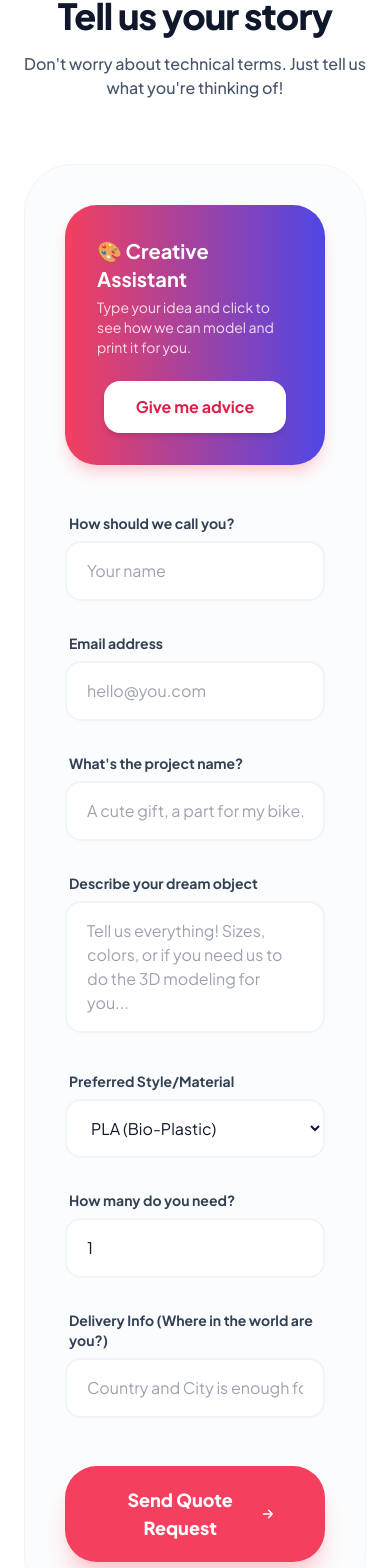
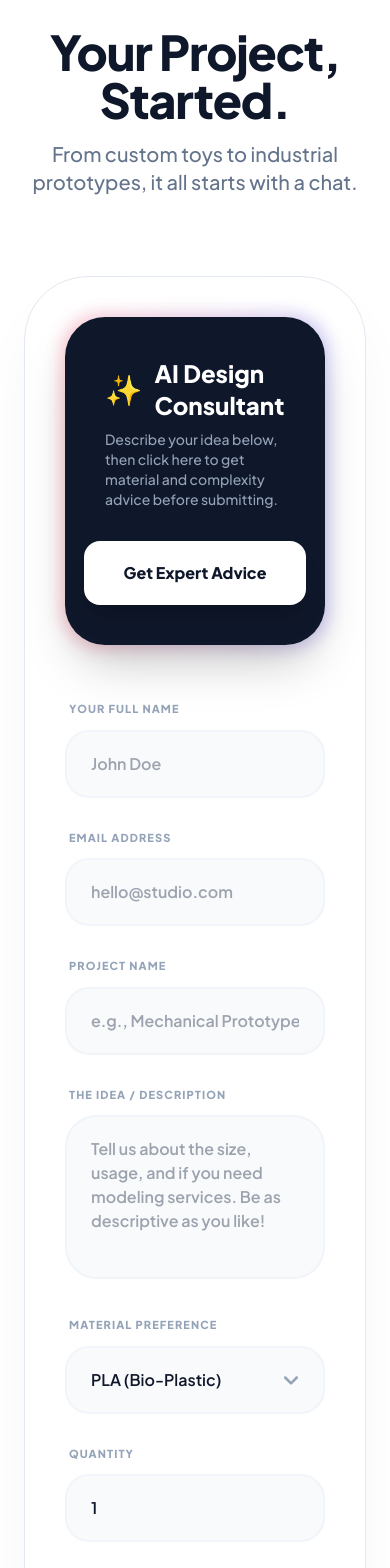
Before and after one commit to denizilgazdag-sketch/O3D-cs, a React (Vite) app: page / in a window 390 px wide. Shown: the part 5974-7542 px from the top of the page. Built offline with nearby package versions, Linux system fonts and the light colour scheme.

Commit message:
Update QuoteForm.tsx

```diff
--- a/components/QuoteForm.tsx
+++ b/components/QuoteForm.tsx
@@ -1,4 +1,3 @@
-
 import React, { useState } from 'react';
 import { MaterialType, ProjectQuote, AIResponse } from '../types';
 import { analyzeProject } from '../services/geminiService';
@@ -25,7 +24,7 @@ const QuoteForm: React.FC = () => {
 
   const handleAIHelp = async () => {
     if (!formData.description) {
-      alert("Please tell us a little bit about your idea first!");
+      alert("Please tell us about your idea so our AI can give you advice!");
       return;
     }
     setLoading(true);
@@ -34,7 +33,7 @@ const QuoteForm: React.FC = () => {
       setAiAnalysis(result);
     } catch (error) {
       console.error(error);
-      alert("Our AI consultant is busy drawing. Try again in a second!");
+      alert("AI Lab is a bit busy. Please try again in a few moments!");
     } finally {
       setLoading(false);
     }
@@ -42,44 +41,63 @@ const QuoteForm: React.FC = () => {
 
   const handleSubmit = (e: React.FormEvent) => {
     e.preventDefault();
-    alert("Wonderful! We've received your request. One of our creative humans will look at it and email you back soon!");
+    alert("Request received! Our London team will review your project and email you back shortly.");
   };
 
   return (
-    <section id="quote" className="py-24 bg-white relative">
-      <div className="max-w-4xl mx-auto px-6">
-        <div className="text-center mb-16 space-y-4">
-          <h2 className="text-4xl font-extrabold text-slate-900 tracking-tight">Tell us your story</h2>
-          <p className="text-slate-600 font-medium">Don't worry about technical terms. Just tell us what you're thinking of!</p>
+    <section id="quote" className="py-32 bg-white relative overflow-hidden">
+      {/* Decorative Blur */}
+      <div className="absolute top-1/2 left-1/2 -translate-x-1/2 -translate-y-1/2 w-[60rem] h-[60rem] bg-indigo-50/50 rounded-full blur-[120px] -z-10"></div>
+
+      <div className="max-w-5xl mx-auto px-6">
+        <div className="text-center mb-20 space-y-4">
+          <h2 className="text-5xl font-black text-slate-900 tracking-tight leading-none">Your Project, Started.</h2>
+          <p className="text-xl text-slate-500 font-medium">From custom toys to industrial prototypes, it all starts with a chat.</p>
         </div>
 
-        <form onSubmit={handleSubmit} className="grid grid-cols-1 md:grid-cols-2 gap-8 bg-slate-50/50 p-10 rounded-[3rem] border border-slate-100 shadow-xl shadow-rose-100/20">
-          <div className="col-span-full bg-gradient-to-r from-rose-500 to-indigo-600 text-white p-8 rounded-[2rem] flex flex-col md:flex-row items-center gap-6 mb-4 shadow-lg shadow-rose-200">
-            <div className="flex-1">
-              <h3 className="font-bold text-xl mb-1 flex items-center gap-2">
-                🎨 Creative Assistant
+        <form onSubmit={handleSubmit} className="grid grid-cols-1 md:grid-cols-2 gap-x-12 gap-y-8 bg-white p-10 md:p-16 rounded-[4rem] border border-slate-200 shadow-[0_32px_64px_-12px_rgba(0,0,0,0.05)]">
+
+          <div className="col-span-full relative mb-6 group">
+            <div className="absolute -inset-1 bg-gradient-to-r from-rose-500 to-indigo-600 rounded-[2.5rem] blur opacity-25 group-hover:opacity-40 transition duration-1000"></div>
+            <div className="relative bg-slate-900 text-white p-10 rounded-[2.5rem] flex flex-col md:flex-row items-center gap-8 shadow-2xl">
+              <div className="flex-1 space-y-2">
+                <h3 className="font-black text-2xl flex items-center gap-3">
+                  <span className="text-3xl">✨</span> AI Design Consultant
                 </h3>
-              <p className="text-rose-50 text-sm opacity-90">Type your idea and click to see how we can model and print it for you.</p>
+                <p className="text-slate-400 text-sm font-medium">Describe your idea below, then click here to get material and complexity advice before submitting.</p>
               </div>
               <button
                 type="button"
                 onClick={handleAIHelp}
                 disabled={loading}
-              className="whitespace-nowrap px-8 py-3.5 bg-white text-rose-600 font-bold rounded-2xl hover:bg-rose-50 transition-all shadow-md active:scale-95 disabled:opacity-50"
+                className="whitespace-nowrap px-10 py-5 bg-white text-slate-900 font-black rounded-2xl hover:bg-rose-50 transition-all shadow-xl active:scale-95 disabled:opacity-50 disabled:cursor-wait"
               >
-              {loading ? "Thinking..." : "Give me advice"}
+                {loading ? (
+                  <span className="flex items-center gap-3">
+                    <svg className="animate-spin h-5 w-5 text-rose-500" xmlns="http://www.w3.org/2000/svg" fill="none" viewBox="0 0 24 24">
+                      <circle className="opacity-25" cx="12" cy="12" r="10" stroke="currentColor" strokeWidth="4"></circle>
+                      <path className="opacity-75" fill="currentColor" d="M4 12a8 8 0 018-8V0C5.373 0 0 5.373 0 12h4zm2 5.291A7.962 7.962 0 014 12H0c0 3.042 1.135 5.824 3 7.938l3-2.647z"></path>
+                    </svg>
+                    Analyzing...
+                  </span>
+                ) : "Get Expert Advice"}
               </button>
+            </div>
           </div>
 
           {aiAnalysis && (
-            <div className="col-span-full bg-white border-2 border-rose-500/10 p-6 rounded-2xl animate-fade-in">
-              <h4 className="font-extrabold text-rose-600 mb-2 flex items-center gap-2">
-                O3D Insights
+            <div className="col-span-full bg-indigo-50/50 border-2 border-indigo-100 p-8 rounded-[2.5rem] animate-fade-in relative">
+              <div className="absolute top-4 right-6 text-2xl opacity-20">📐</div>
+              <h4 className="font-black text-indigo-900 mb-3 flex items-center gap-2 text-lg">
+                Studio Insight
               </h4>
-              <p className="text-sm text-slate-700 mb-4 leading-relaxed font-medium italic">"{aiAnalysis.analysis}"</p>
-              <div className="flex flex-wrap gap-2">
+              <p className="text-slate-700 mb-6 leading-relaxed font-semibold italic text-lg">"{aiAnalysis.analysis}"</p>
+              <div className="flex flex-wrap gap-3">
+                <span className="px-4 py-2 bg-white border border-indigo-200 text-indigo-700 text-xs font-black rounded-xl uppercase tracking-widest shadow-sm">
+                  Complexity: {aiAnalysis.complexity}
+                </span>
                 {aiAnalysis.suggestedMaterials.map(m => (
-                  <span key={m} className="px-3 py-1 bg-rose-50 text-rose-600 text-xs font-bold rounded-full border border-rose-100 uppercase tracking-tighter">
+                  <span key={m} className="px-4 py-2 bg-rose-500 text-white text-xs font-black rounded-xl uppercase tracking-widest shadow-md">
                     {m}
                   </span>
                 ))}
@@ -87,95 +105,105 @@ const QuoteForm: React.FC = () => {
             </div>
           )}
 
-          <div className="space-y-2">
-            <label className="block text-sm font-bold text-slate-700 px-1">How should we call you?</label>
+          <div className="space-y-3">
+            <label className="block text-[11px] font-black text-slate-400 uppercase tracking-widest px-1">Your Full Name</label>
             <input
               required
               name="name"
+              autoComplete="name"
               onChange={handleInputChange}
-              className="w-full px-5 py-4 bg-white border-2 border-slate-100 rounded-2xl focus:border-rose-400 outline-none transition-all"
-              placeholder="Your name"
+              className="w-full px-6 py-5 bg-slate-50 border-2 border-slate-100 rounded-3xl focus:border-rose-400 focus:bg-white outline-none transition-all font-semibold"
+              placeholder="John Doe"
             />
           </div>
 
-          <div className="space-y-2">
-            <label className="block text-sm font-bold text-slate-700 px-1">Email address</label>
+          <div className="space-y-3">
+            <label className="block text-[11px] font-black text-slate-400 uppercase tracking-widest px-1">Email Address</label>
             <input
               required
               type="email"
               name="email"
+              autoComplete="email"
               onChange={handleInputChange}
-              className="w-full px-5 py-4 bg-white border-2 border-slate-100 rounded-2xl focus:border-rose-400 outline-none transition-all"
-              placeholder="hello@you.com"
+              className="w-full px-6 py-5 bg-slate-50 border-2 border-slate-100 rounded-3xl focus:border-rose-400 focus:bg-white outline-none transition-all font-semibold"
+              placeholder="hello@studio.com"
             />
           </div>
 
-          <div className="col-span-full space-y-2">
-            <label className="block text-sm font-bold text-slate-700 px-1">What's the project name?</label>
+          <div className="col-span-full space-y-3">
+            <label className="block text-[11px] font-black text-slate-400 uppercase tracking-widest px-1">Project Name</label>
             <input
               required
               name="projectName"
               onChange={handleInputChange}
-              className="w-full px-5 py-4 bg-white border-2 border-slate-100 rounded-2xl focus:border-rose-400 outline-none transition-all"
-              placeholder="A cute gift, a part for my bike..."
+              className="w-full px-6 py-5 bg-slate-50 border-2 border-slate-100 rounded-3xl focus:border-rose-400 focus:bg-white outline-none transition-all font-semibold"
+              placeholder="e.g., Mechanical Prototype V2"
             />
           </div>
 
-          <div className="col-span-full space-y-2">
-            <label className="block text-sm font-bold text-slate-700 px-1">Describe your dream object</label>
+          <div className="col-span-full space-y-3">
+            <label className="block text-[11px] font-black text-slate-400 uppercase tracking-widest px-1">The Idea / Description</label>
             <textarea
               required
               name="description"
               onChange={handleInputChange}
-              rows={4}
-              className="w-full px-5 py-4 bg-white border-2 border-slate-100 rounded-2xl focus:border-rose-400 outline-none transition-all resize-none"
-              placeholder="Tell us everything! Sizes, colors, or if you need us to do the 3D modeling for you..."
+              rows={5}
+              className="w-full px-6 py-5 bg-slate-50 border-2 border-slate-100 rounded-[2rem] focus:border-rose-400 focus:bg-white outline-none transition-all font-semibold resize-none"
+              placeholder="Tell us about the size, usage, and if you need modeling services. Be as descriptive as you like!"
             ></textarea>
           </div>
 
-          <div className="space-y-2">
-            <label className="block text-sm font-bold text-slate-700 px-1">Preferred Style/Material</label>
+          <div className="space-y-3">
+            <label className="block text-[11px] font-black text-slate-400 uppercase tracking-widest px-1">Material Preference</label>
+            <div className="relative">
               <select
                 name="material"
                 onChange={handleInputChange}
-              className="w-full px-5 py-4 bg-white border-2 border-slate-100 rounded-2xl focus:border-rose-400 outline-none transition-all cursor-pointer"
+                className="w-full px-6 py-5 bg-slate-50 border-2 border-slate-100 rounded-3xl focus:border-rose-400 focus:bg-white outline-none transition-all font-semibold cursor-pointer appearance-none"
               >
                 {Object.values(MaterialType).map(m => <option key={m} value={m}>{m}</option>)}
-              <option value="Unsure">I'm not sure, help me choose!</option>
+                <option value="Unsure">Help me choose!</option>
               </select>
+              <div className="absolute right-6 top-1/2 -translate-y-1/2 pointer-events-none text-slate-400">
+                <svg className="w-5 h-5" fill="none" stroke="currentColor" viewBox="0 0 24 24"><path d="M19 9l-7 7-7-7" strokeWidth="3" strokeLinecap="round" strokeLinejoin="round"/></svg>
+              </div>
+            </div>
           </div>
 
-          <div className="space-y-2">
-            <label className="block text-sm font-bold text-slate-700 px-1">How many do you need?</label>
+          <div className="space-y-3">
+            <label className="block text-[11px] font-black text-slate-400 uppercase tracking-widest px-1">Quantity</label>
             <input
               type="number"
               name="quantity"
               min="1"
               defaultValue="1"
               onChange={handleInputChange}
-              className="w-full px-5 py-4 bg-white border-2 border-slate-100 rounded-2xl focus:border-rose-400 outline-none transition-all"
+              className="w-full px-6 py-5 bg-slate-50 border-2 border-slate-100 rounded-3xl focus:border-rose-400 focus:bg-white outline-none transition-all font-semibold"
             />
           </div>
 
-          <div className="col-span-full space-y-2">
-            <label className="block text-sm font-bold text-slate-700 px-1">Delivery Info (Where in the world are you?)</label>
+          <div className="col-span-full space-y-3">
+            <label className="block text-[11px] font-black text-slate-400 uppercase tracking-widest px-1">Delivery Destination (City, Country)</label>
+            <div className="relative">
               <input
                 required
                 name="shippingAddress"
                 onChange={handleInputChange}
-              className="w-full px-5 py-4 bg-white border-2 border-slate-100 rounded-2xl focus:border-rose-400 outline-none transition-all"
-              placeholder="Country and City is enough for now!"
+                className="w-full px-14 py-5 bg-slate-50 border-2 border-slate-100 rounded-3xl focus:border-rose-400 focus:bg-white outline-none transition-all font-semibold"
+                placeholder="Where should we ship it?"
               />
+              <span className="absolute left-6 top-1/2 -translate-y-1/2 text-xl">📍</span>
+            </div>
           </div>
 
-          <div className="col-span-full flex justify-center pt-4">
+          <div className="col-span-full flex justify-center pt-8">
             <button
               type="submit"
-              className="px-12 py-5 bg-rose-500 text-white font-black text-lg rounded-[2rem] hover:bg-rose-600 transition-all shadow-xl shadow-rose-200 flex items-center gap-3 group active:scale-95"
+              className="px-16 py-7 bg-rose-600 text-white font-black text-xl rounded-[2.5rem] hover:bg-slate-900 transition-all shadow-[0_20px_40px_-10px_rgba(225,29,72,0.3)] hover:shadow-[0_20px_40px_-10px_rgba(15,23,42,0.3)] flex items-center gap-4 group active:scale-95"
             >
-              Send Quote Request
-              <svg className="w-6 h-6 group-hover:translate-x-1 transition-transform" fill="none" stroke="currentColor" viewBox="0 0 24 24">
-                <path strokeLinecap="round" strokeLinejoin="round" strokeWidth="2" d="M13 7l5 5m0 0l-5 5m5-5H6"></path>
+              Submit Project Request
+              <svg className="w-6 h-6 group-hover:translate-x-2 transition-transform" fill="none" stroke="currentColor" viewBox="0 0 24 24">
+                <path strokeLinecap="round" strokeLinejoin="round" strokeWidth="3" d="M13 7l5 5m0 0l-5 5m5-5H6"></path>
               </svg>
             </button>
           </div>
```
Lines whose indentation alone changed are shown as unchanged.
